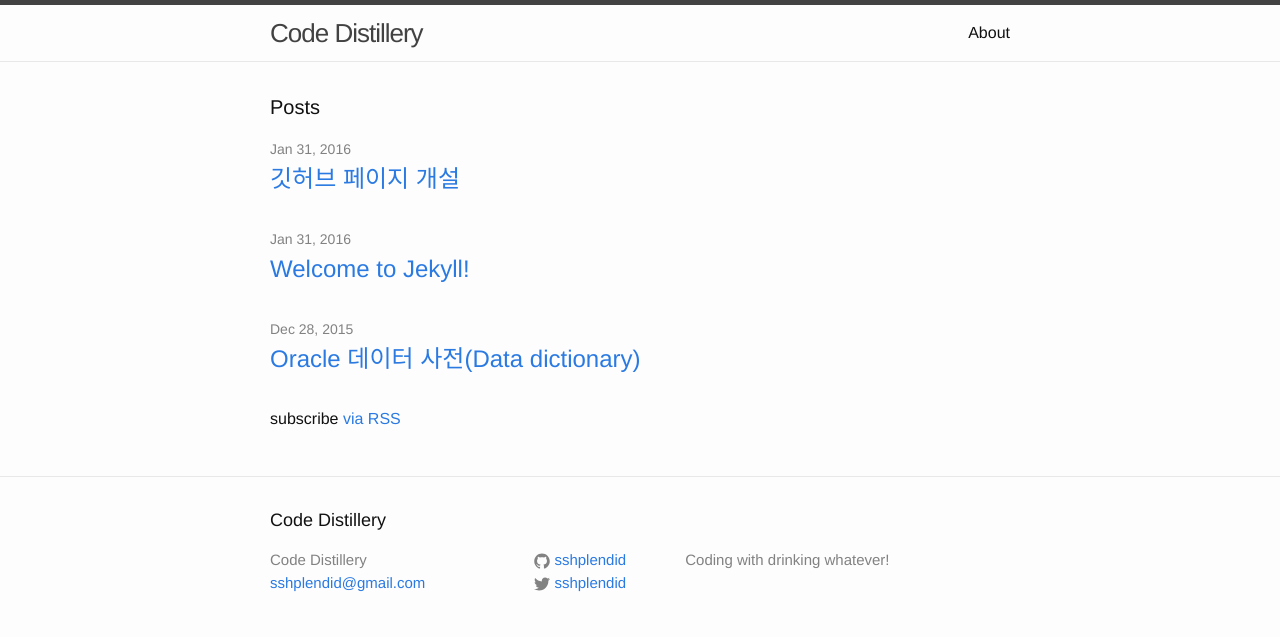
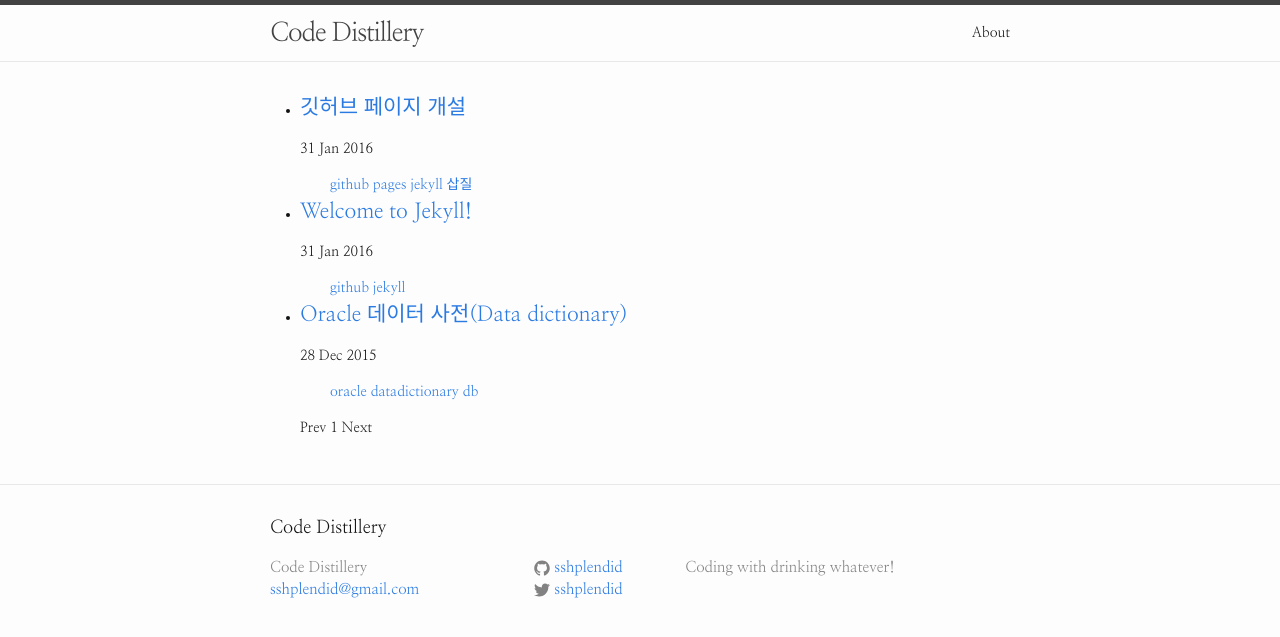
Before and after one commit to sshplendid/sshplendid.github.io, a Jekyll site: the page built from index.html, in a window 1280 px wide. Shown: the top 637 px of the page. Built offline with Jekyll 4.4.1, drawn with Linux system fonts in a browser that asks for light colours; some web fonts are replaced; the list of posts is cut into pages by our own code.

Commit message:
web font 적용

```diff
--- a/_config.yml
+++ b/_config.yml
@@ -20,3 +20,6 @@ markdown: kramdown
 
 # permalink
 permalink: pretty
+
+gems: [jekyll-paginate]
+paginate: 5
--- a/_layouts/post.html
+++ b/_layouts/post.html
@@ -13,7 +13,7 @@ layout: default
   </div>
 
   <!-- Tags -->
-  <ul class="tags post-tags cf">
+  <ul class="tags post-tags cf inline">
   	<span>Tags : </span>
     {% for tag in page.tags %}
     <li><a href="/search/?tags={{ tag }}">{{ tag | downcase }}</a></li>
--- a/_sass/_custom-tag.scss
+++ /dev/null
@@ -1,6 +0,0 @@
-/*
-	_custom-tag.scss
-*/
-.tags li {
-	display:inline;
-}
--- /dev/null
+++ b/_sass/_ssh-custom.scss
@@ -0,0 +1,12 @@
+/*
+	_ssh-custom.scss
+*/
+.inline li {
+	display:inline;
+}
+
+a.page-link:hover {
+	color: green;
+	text-decoration: none;
+	border-bottom: solid 3px gray;
+}
--- a/css/main.scss
+++ b/css/main.scss
@@ -4,10 +4,13 @@
 @charset "utf-8";
 
 
+@import url(http://fonts.googleapis.com/earlyaccess/nanummyeongjo.css);
+@import url(https://fonts.googleapis.com/css?family=Pragati+Narrow);
+@import url(https://fonts.googleapis.com/css?family=Sumana);
 
 // Our variables
-$base-font-family: "Helvetica Neue", Helvetica, Arial, sans-serif;
-$base-font-size:   16px;
+$base-font-family: "Sumana", "Nanum Myeongjo", sans-serif;
+$base-font-size:   14px;
 $base-font-weight: 400;
 $small-font-size:  $base-font-size * 0.875;
 $base-line-height: 1.5;
@@ -50,5 +53,5 @@ $on-laptop:        800px;
         "base",
         "layout",
         "syntax-highlighting",
-        "custom-tag"
+        "ssh-custom"
 ;
--- a/index.html
+++ b/index.html
@@ -2,22 +2,54 @@
 layout: default
 ---
 
-<div class="home">
-
-  <h1 class="page-heading">Posts</h1>
-
-  <ul class="post-list">
-    {% for post in site.posts %}
+<section>
+  <ul class="posts">
+    <!-- This loops through the paginated posts -->
+    {% for post in paginator.posts %}
       <li>
-        <span class="post-meta">{{ post.date | date: "%b %-d, %Y" }}</span>
-
         <h2>
-          <a class="post-link" href="{{ post.url | prepend: site.baseurl }}">{{ post.title }}</a>
+          <a href="{{ post.url }}">{{ post.title }}</a>
         </h2>
+        <p>
+          <span class="date">{{ post.date | date_to_string }}</span>
+          <span class="description">{{ post.description }}</span>
+        </p>
+        <ul class="tags cf inline">
+          {% for tag in post.tags %}
+          <li><a href="/search/?tags={{ tag }}">{{ tag | downcase }}</a></li>
+          {% endfor %}
+        </ul>
       </li>
     {% endfor %}
   </ul>
 
-  <p class="rss-subscribe">subscribe <a href="{{ "/feed.xml" | prepend: site.baseurl }}">via RSS</a></p>
-
-</div>
+  <!-- Pagination links -->
+  <ul class="pagination clearfix inline">
+    {% if paginator.previous_page %}
+      {% if paginator.previous_page == 1 %}
+      <li><a href="/"></a></li>
+      {% else %}
+      <li><a href="/page{{ paginator.previous_page }}">Prev</a></li>
+      {% endif %}
+    {% else %}
+    <li><span class="disabled">Prev</span></li>
+    {% endif %}
+    {% if paginator.page == 1 %}
+    <li><span class="active">1</span></li>
+    {% else %}
+    <li><a href="/">1</a></li>
+    {% endif %}
+    {% for count in (2..paginator.total_pages) %}
+      {% if count == paginator.page %}
+      <li><span class="active">{{ count }}</span></li>
+      {% else %}
+      <li><a href="/page{{ count }}">{{ count }}</a></li>
+      {% endif %}
+    {% endfor %}
+    {% if paginator.next_page %}
+    <li><a href="/page{{ paginator.next_page }}">Next</a></li>
+    {% else %}
+    <li><span class="disabled">Next</span></li>
+    {% endif %}
+  </ul>
+</section>
--- a/js/alexpearce.js
+++ b/js/alexpearce.js
@@ -84,7 +84,7 @@
     $results = $container.find('ul.results');
     for (var i in posts) {
       // Create an unordered list of the post's tags
-      var tagsList = '<ul class="tags">',
+      var tagsList = '<ul class="tags inline">',
           categoryList = "";
           post     = posts[i],
           tags     = post.tags,
```
